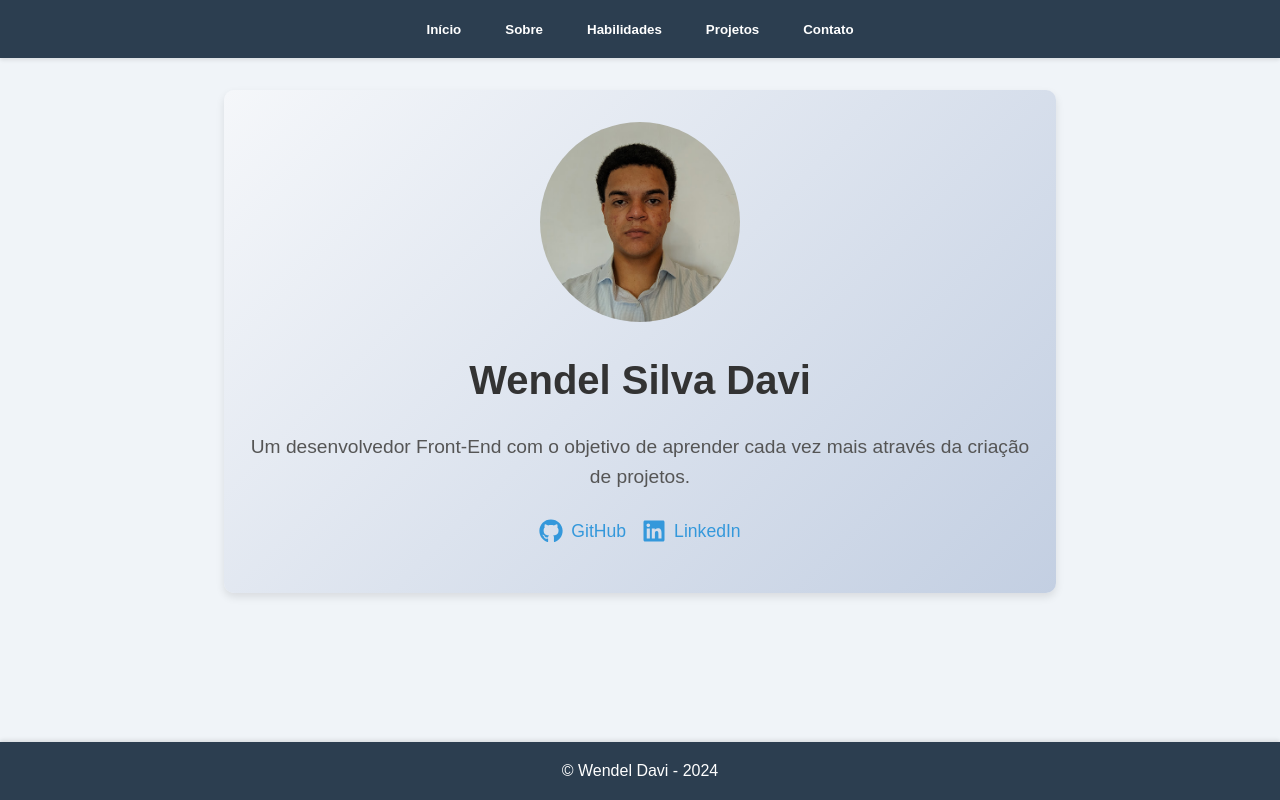
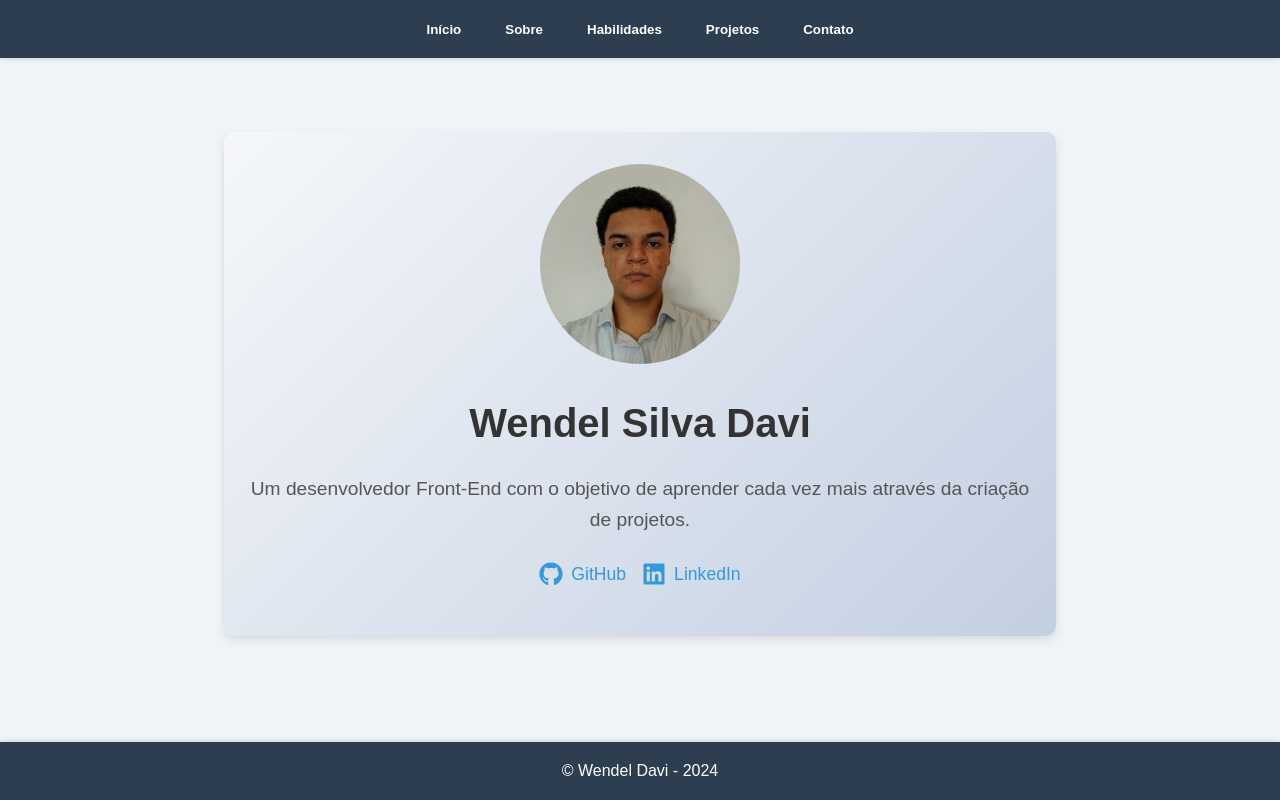
Before and after one commit to WendelDavi/my-portfolio, a React (Create React App) app: page / in a window 1280 px wide. Built offline with nearby package versions, Linux system fonts and the light colour scheme.

Commit message:
Alterações no estilo.

```diff
--- a/src/components/About/About.module.css
+++ b/src/components/About/About.module.css
@@ -4,7 +4,7 @@
     border-radius: 10px;
     box-shadow: 0 4px 8px rgba(0, 0, 0, 0.1);
     margin: 2rem auto;
-    max-width: 800px;
+    width: 800px;
 }
 
 .title {
--- a/src/components/App/App.module.css
+++ b/src/components/App/App.module.css
@@ -4,8 +4,11 @@
   min-height: 100vh;
   background-color: #f0f4f8;
   color: #333;
+  align-items: center;
 }
 
 .content {
   flex: 1;
+  display: flex;
+  align-items: center;
 }
--- a/src/components/Contact/Contact.module.css
+++ b/src/components/Contact/Contact.module.css
@@ -4,7 +4,7 @@
     border-radius: 10px;
     box-shadow: 0 4px 8px rgba(0, 0, 0, 0.1);
     margin: 2rem auto;
-    max-width: 800px;
+    width: 800px;
     text-align: center;
 }
 
--- a/src/components/Description/Description.module.css
+++ b/src/components/Description/Description.module.css
@@ -7,7 +7,7 @@
     border-radius: 10px;
     box-shadow: 0 4px 8px rgba(0, 0, 0, 0.1);
     margin: 2rem auto;
-    max-width: 800px;
+    width: 800px;
 }
 
 .photoContainer {
--- a/src/components/Projects/Projects.module.css
+++ b/src/components/Projects/Projects.module.css
@@ -5,7 +5,7 @@
     border-radius: 10px;
     box-shadow: 0 4px 8px rgba(0, 0, 0, 0.1);
     margin: 2rem auto;
-    max-width: 800px;
+    width: 800px;
 }
 
 .title {
--- a/src/components/Skills/Skills.module.css
+++ b/src/components/Skills/Skills.module.css
@@ -1,4 +1,3 @@
-/* Estilo da seção de habilidades */
 .container {
     text-align: center;
     padding: 2rem 1rem;
@@ -6,7 +5,7 @@
     border-radius: 10px;
     box-shadow: 0 4px 8px rgba(0, 0, 0, 0.1);
     margin: 2rem auto;
-    max-width: 800px;
+    width: 800px;
 }
 
 .title {
```
